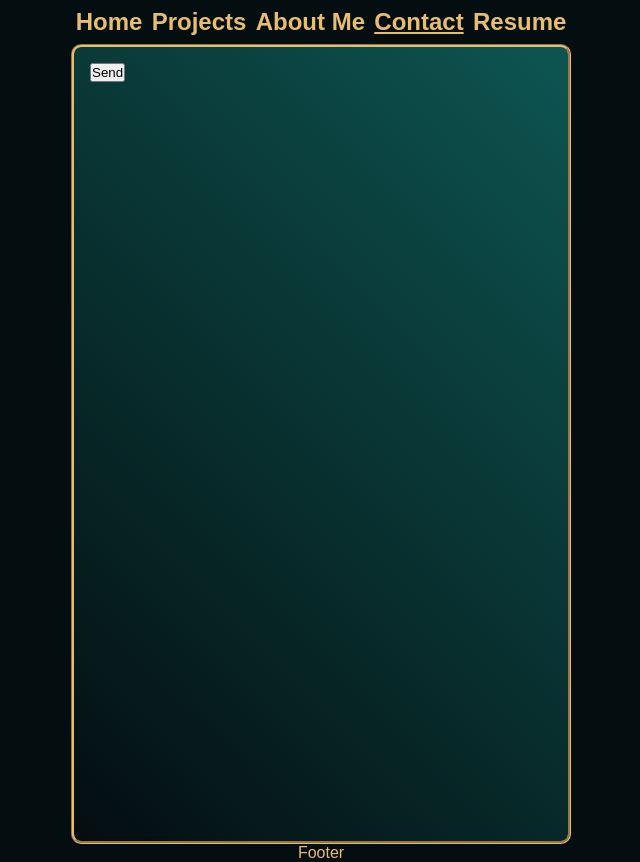
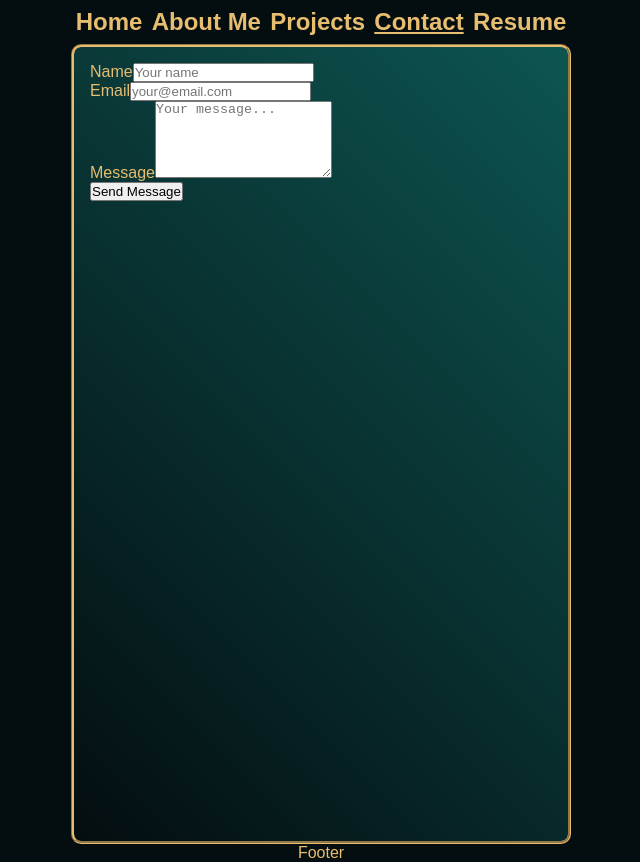
Before and after one commit to Duck-Method/Portfolio-NextJS, a Next.js app: page /contact in a window 1280 px wide. Shown: the whole page, without its empty margins (319-959 px from the left). Built offline with nearby package versions, Linux system fonts and the light colour scheme; a web font is replaced by a local one.

Commit message:
updated contact form to use type validation usind ZOD and reacthookform for error handling and type safety. need to address css for contact page. also updated home page to include img and fixed various bugs that were causing build failure.

```diff
--- a/app/components/contactFrom.tsx
+++ b/app/components/contactFrom.tsx
@@ -1,35 +1,132 @@
 // /components/contactFrom.tsx
 'use client';
 
-// import { useForm, SubmitHandler } from 'react-hook-form';
+import { useState } from 'react';
+import { useForm } from 'react-hook-form';
+import { zodResolver } from '@hookform/resolvers/zod';
+import { z } from 'zod';
 
-type FormData = {
-    name: string;
-    email: string;
-    message: string;
-};
+const formSchema = z.object({
+    name: z.string().min(2, 'Name must be at least 2 charachters'),
+    email: z.string().email('Invalid email address'),
+    message: z.string().min(10, 'Message must be at least 10 characters'),
+});
 
-export default function ContactForm() {
+type FormData = z.infer<typeof formSchema>;
 
-    // const { register, handleSubmit, formState: { errors } } =useForm<FormData>();
+export default function ContactFrom() {
+    const [status, setStatus] = useState<'idle' | 'loading' | 'success' | 'error'>('idle');
+    const {
+        register,
+        handleSubmit,
+        formState: { errors },
+        reset,
+    } = useForm<FormData> ({
+        resolver: zodResolver(formSchema),
+    });
 
-    // const onSubmit: SubmitHandler<FormData> = (data) => {
-    //     console.log('Form submitted:', data);
-    //};
+    const onSubmit = async (data:FormData) => {
+        setStatus('loading');
+
+        try {
+            const response = await fetch(process.env.NEXT_PUBLIC_FORMSPREE_URL!, {
+                method: 'POST',
+                headers: {
+                    'Content-Type': 'application/json',
+                },
+                body: JSON.stringify(data),
+            });
+
+            if (response.ok) {
+                setStatus('success');
+                reset();
+                setTimeout(() => setStatus('idle'), 3000);
+            } else {
+                throw new Error('Failed to send message');
+            }
+        } catch (error) {
+            console.error(error);
+            setStatus('error');
+        }
+    };
 
     return (
-        <form>
-            {/* <input {...register('name', {required: true})} type='text' placeholder='Name'> */}
-                {/* {errors.name && <span>This field is required</span>} */}
-            {/* </input> */}
-            {/* <input {...register('email', {required: true, pattern: /^\S+@\S+$/i})} type='email' placeholder='Email'> */}
-                {/* {errors.email && <span>Invalid email address</span>} */}
-            {/* </input> */}
-            {/* <textarea {...register('message', {required: true})} placeholder='Message Here' > */}
-            {/* </textarea> */}
-            <button type='submit'>
-                Send
-            </button>
-        </form>
-    )
+        <div>
+            <form onSubmit={handleSubmit(onSubmit)}>
+                <div>
+                    <label htmlFor="name">
+                        Name
+                    </label>
+                    <input
+                        {...register('name')}
+                        id='name'
+                        placeholder='Your name'
+                        aria-invalid={!!errors.name}
+                    />
+                    {errors.name && (
+                        <p role= 'alert'>
+                            {errors.name.message}
+                        </p>
+                    )}
+                </div>
+                <div>
+                    <label htmlFor="email">
+                        Email
+                    </label>
+                    <input
+                        {...register('email')}
+                        type='email'
+                        id='email'
+                        placeholder='your@email.com'
+                        aria-invalid={!!errors.email}
+                    />
+                    {errors.email && (
+                        <p role='alert'>
+                            {errors.email.message}
+                        </p>
+                    )}
+                </div>
+                <div>
+                    <label htmlFor="message">
+                        Message
+                    </label>
+                    <textarea
+                        {...register('message')}
+                        id='message'
+                        placeholder='Your message...'
+                        rows={5}
+                        aria-invalid={!!errors.message}
+                    />
+                    {errors.message && (
+                        <p role='alert'>
+                            {errors.message.message}
+                        </p>
+                    )}
+                </div>
+                <button
+                    type='submit'
+                    disabled={status === 'loading'}
+                    aria-disabled={status === 'loading'}
+                >
+                    {status === 'loading' ? (
+                        <span >   Sending...
+                        </span>
+                    ) : (
+                        'Send Message'
+                    )}
+                </button>
+
+                {status === 'success' && (
+                    <p role='status'>
+                        Message sent successfully!
+                    </p>
+                )}
+                {status === 'error' && (
+                    <p role='alert'>
+                        Error sending message. Please try again.
+                    </p>
+                )}
+            </form>
+        </div>
+    );
 }
--- a/app/components/navBar.tsx
+++ b/app/components/navBar.tsx
@@ -9,8 +9,8 @@ export default function NavBar() {
     return(
         <div className={styles.navBar}>
             <Link className={`${pathname === "/" ? styles.active : ""}`} href="/">Home</Link>
+            <Link className={`${pathname === "/about" ? styles.active : ""}`} href="/about">About Me</Link>
             <Link className={`${pathname === "/projects" ? styles.active : ""}`} href="/projects">Projects</Link>
-            <Link className={`${pathname === "/about" ? styles.active : ""}`} href="/about">About Me</Link>
             <Link className={`${pathname === "/contact" ? styles.active : ""}`} href="/contact">Contact</Link>
             <Link className={`${pathname === "/resume" ? styles.active : ""}`} href="/resume">Resume</Link>
         </div>
--- a/app/videos/page.tsx
+++ /dev/null
@@ -1,2 +0,0 @@
-// /videos.tsx
-'use client';
```
Also changed, not shown: app/page.module.css (added, +17 -0 lines), app/page.tsx (+11 -1 lines), app/resume/page.tsx (+16 -4 lines), package.json (+6 -3 lines), 1 other file (tests, documents, lock files or other folders).
